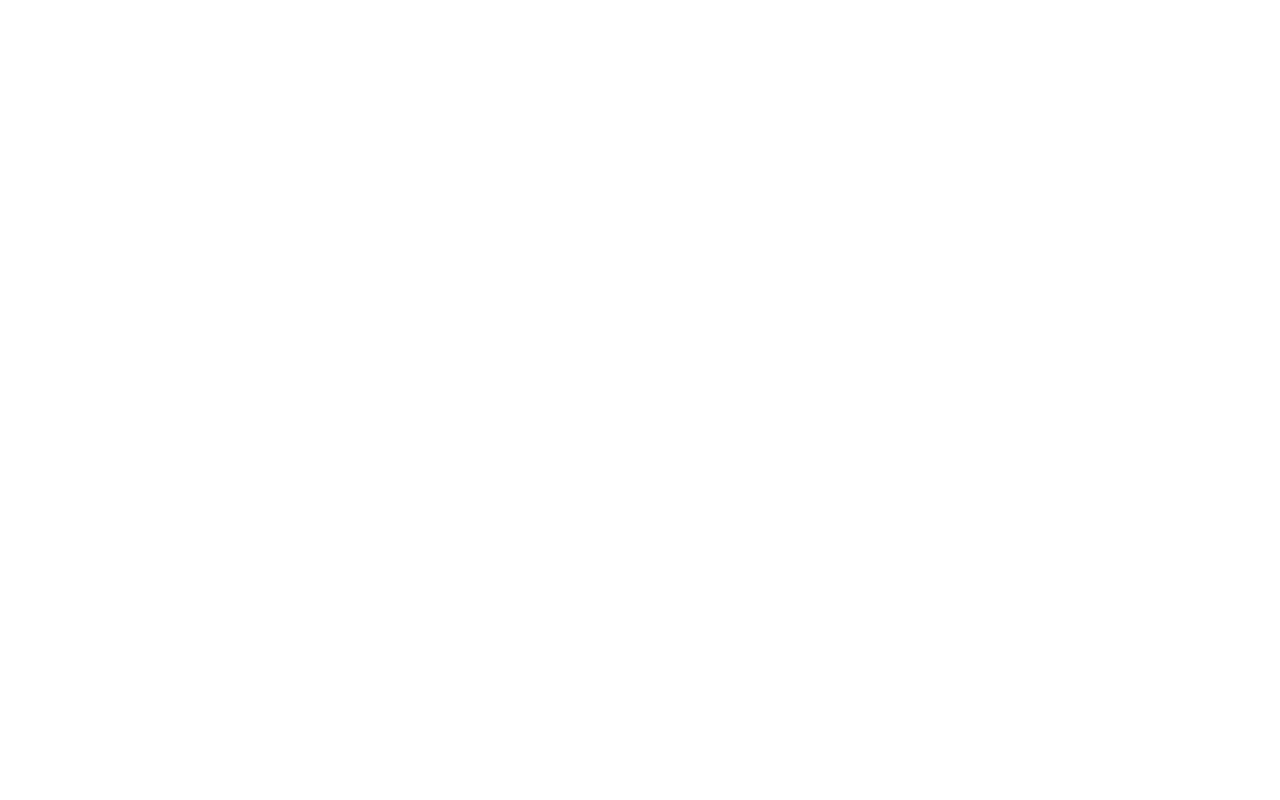
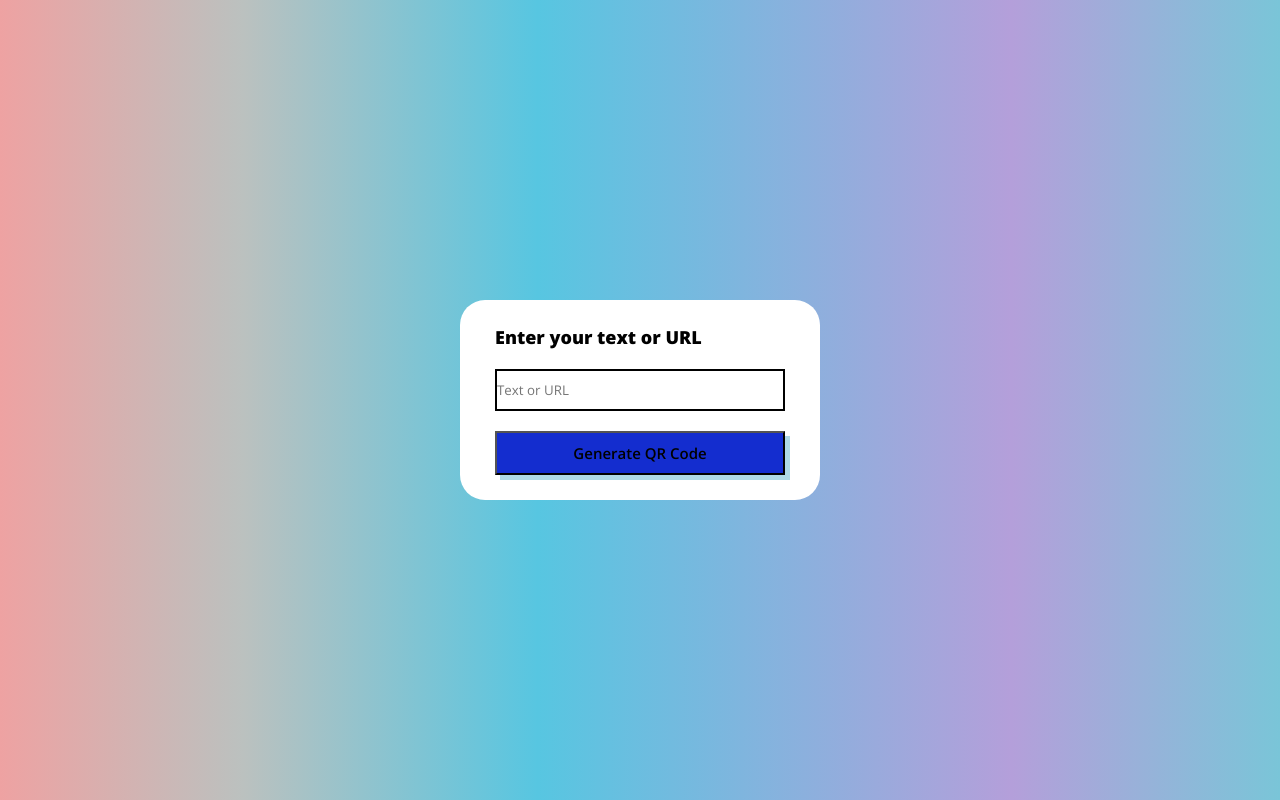
Before and after one commit to niks-nikhil-anand/Js_Interview_Questions_with_10_mini_projects, a plain HTML site: page qr_code/index.html in a window 1280 px wide. Drawn offline with nearby package versions, Linux system fonts and the light colour scheme.

Commit message:
completed the design part of the project

```diff
--- a/qr_code/index.html
+++ b/qr_code/index.html
@@ -1,13 +1,20 @@
 <!DOCTYPE html>
 <html lang="en">
+
 <head>
     <meta charset="UTF-8">
     <meta name="viewport" content="width=device-width, initial-scale=1.0">
     <title>QR Code Generator</title>
     <link rel="stylesheet" href="style.css">
 </head>
+
 <body>
-
+    <div class="container">
+        <h3>Enter your text or URL</h3>
+        <input type="text"  placeholder="Text or URL">
+        <Button>Generate QR Code</Button>
+    </div>
     <script src="./script.js"></script>
 </body>
+
 </html>
--- a/qr_code/style.css
+++ b/qr_code/style.css
@@ -0,0 +1,46 @@
+@import url('https://fonts.googleapis.com/css2?family=Open+Sans:wght@400;600;800&family=Poppins:wght@300;400;500;800&family=Roboto:wght@400;700;900&display=swap');
+
+* {
+    margin: 0;
+    padding: 0;
+    font-family: 'Open Sans', sans-serif;
+    box-sizing: border-box;
+}
+body{
+    width: 100%;
+    height: 100vh;
+    background-image: linear-gradient(to right, #eea2a2 0%, #bbc1bf 19%, #57c6e1 42%, #b49fda 79%, #7ac5d8 100%);
+}
+.container{
+    width: 360px;
+    padding: 25px 35px;
+    background: white;
+    position: absolute;
+    top: 50%;
+    left: 50%;
+    transform: translate(-50% ,-50%);
+    border-radius: 25px;
+    display: flex;
+    flex-direction: column;
+
+}
+.container h3{
+    font-weight: 800;
+    font-size: 18px;
+    margin-bottom: 20px;
+
+}
+.container input{
+    padding: 10px 0;
+    margin-bottom: 20px;
+    border: 2px solid black;
+    outline: none;
+}
+.container button{
+    width: 100%;
+    padding: 10px 0;
+    box-shadow: 5px 5px lightblue;
+    background-color: #142dcf;
+    font-weight: 600;
+    font-size: 15px;
+}
```
